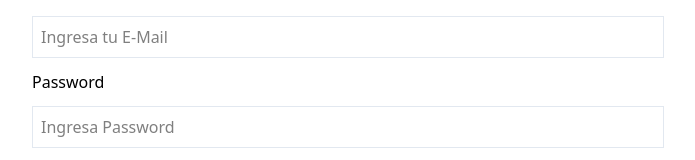
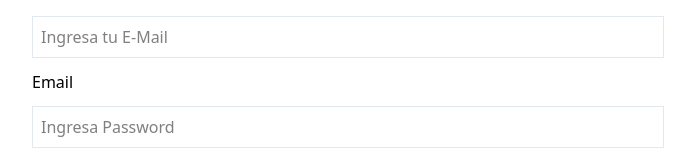
Before and after one commit to 4drian-sanchez/meeti.clon, a Next.js app: page /auth/login in a window 1280 px wide. Shown: the part 300-460 px from the top of the page, without its empty margins (292-987 px from the left). Built offline with nearby package versions, Linux system fonts and the light colour scheme.

Commit message:
componente FormLabel completado

```diff
--- a/src/features/auth/components/LoginForm.tsx
+++ b/src/features/auth/components/LoginForm.tsx
@@ -1,9 +1,11 @@
-import Form from "@/components/forms/Form";
+"use client"
+
+import {Form, FormLabel} from "@/components/forms";
 
 export default function LoginForm() {
   return (
     <Form>
-      <label className="block" htmlFor="email">Email</label>
+      <FormLabel htmlFor="email">Email</FormLabel>
       <input
         type="text"
         id="email"
@@ -11,7 +13,7 @@ export default function LoginForm() {
         className="border border-slate-200 w-full p-2"
       />
 
-      <label className="block" htmlFor="password">Password</label>
+      <FormLabel htmlFor="password">Email</FormLabel>
       <input
         type="password"
         id="password"
--- a/src/shared/components/forms/Form.tsx
+++ b/src/shared/components/forms/Form.tsx
@@ -3,7 +3,7 @@ import { FormHTMLAttributes } from "react";
 
 type Props = FormHTMLAttributes<HTMLFormElement>
 
-export default function Form( props : Props ) {
+export function Form( props : Props ) {
 
     const { className, children, ...restProps } = props
   return (
--- /dev/null
+++ b/src/shared/components/forms/FormLabel.tsx
@@ -0,0 +1,11 @@
+import clsx from "clsx";
+import { LabelHTMLAttributes } from "react";
+
+type Props = LabelHTMLAttributes<HTMLLabelElement>
+
+export function FormLabel(props: Props) {
+    const { children, className, ...restProps } = props
+  return (
+      <label {...restProps} className={clsx('block', className)} >{children}</label>
+  );
+}
--- /dev/null
+++ b/src/shared/components/forms/index.ts
@@ -0,0 +1,2 @@
+export {Form} from "./Form";
+export { FormLabel } from './FormLabel';
```
